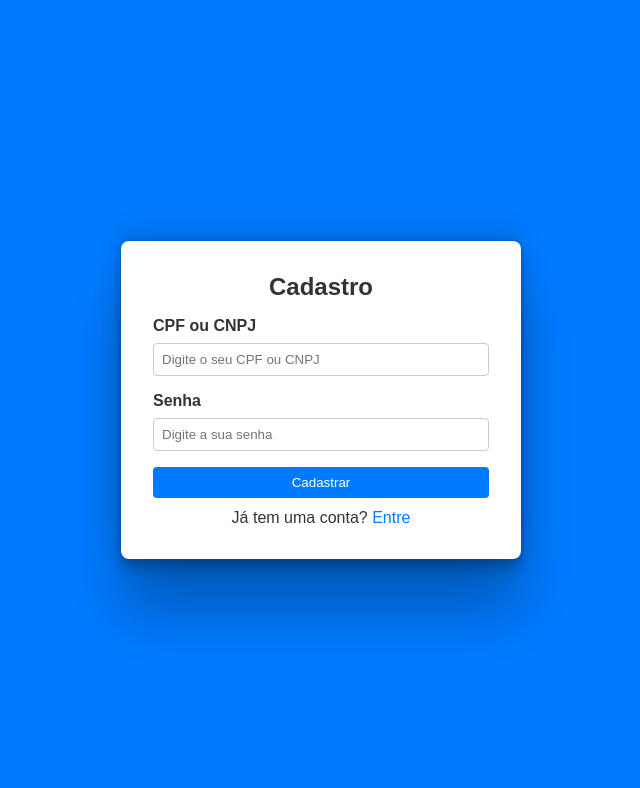
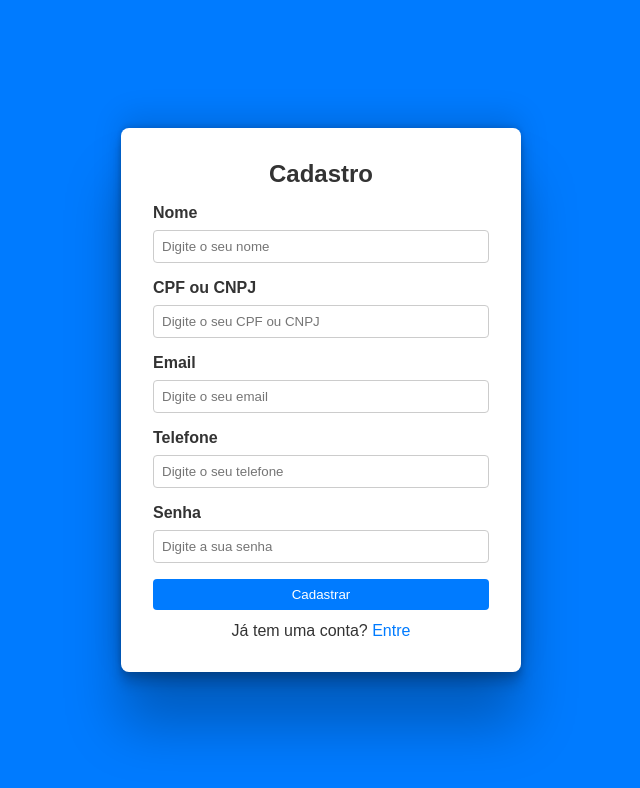
Before and after one commit to MarvinRF/t-alpha-test, a React (Create React App) app: page / in a window 1280 px wide. Both pictures are taken after a click on the link "Registre-se". Shown: the top 788 px of the page, without its empty margins (319-959 px from the left). Built offline with nearby package versions, Linux system fonts and the light colour scheme.

Commit message:
"Added DeleteProduct(COM ERRO 500) route, updated Cadastro component with new fields and API call, and modified Login component to set Authorization header"

```diff
--- a/src/App.tsx
+++ b/src/App.tsx
@@ -13,7 +13,7 @@ import CreateProduct from "./components/CreateProduct";
 //import GetAllProducts from "./components/GetAllProducts";
 //import GetProduct from "./components/GetProduct";
 //import UpdateProduct from "./components/UpdateProduct";
-//import DeleteProduct from "./components/DeleteProduct";
+import DeleteProduct from "./components/DeleteProduct";
 
 const App: React.FC = () => {
   return (
@@ -25,10 +25,11 @@ const App: React.FC = () => {
           <Route path="/signup" element={<CadastroWrapper />} />
           <Route path="/admin" element={<AdminPage />} />
           <Route path="/create-product" element={<CreateProduct />} />
+          <Route path="/delete-product" element={<DeleteProduct />} />
           {/*<Route path="/get-all-products" element={<GetAllProducts />} />
           <Route path="/get-product" element={<GetProduct />} />
           <Route path="/update-product" element={<UpdateProduct />} />
-          <Route path="/delete-product" element={<DeleteProduct />} />
+          } />
           */}
         </Routes>
       </Router>
--- a/src/components/Auth/Cadastro.tsx
+++ b/src/components/Auth/Cadastro.tsx
@@ -15,19 +15,39 @@ interface CadastroProps {
 }
 
 const Cadastro: React.FC<CadastroProps> = ({ onSwitchToLogin }) => {
+  const [name, setName] = useState("");
   const [taxNumber, setTaxNumber] = useState("");
+  const [mail, setMail] = useState("");
+  const [phone, setPhone] = useState("");
   const [password, setPassword] = useState("");
 
   const handleSignup = async () => {
     try {
-      await api.post("/api/auth/signup", {
-        taxNumber,
-        password,
-      });
+      // Obtém o token do localStorage, se necessário
+      const token = localStorage.getItem("token");
+
+      // Configura o cabeçalho Authorization se o token estiver presente
+      const headers = token ? { Authorization: `Bearer ${token}` } : undefined;
+
+      // Envia a requisição para criar um novo usuário
+      const response = await api.post(
+        "/api/auth/register",
+        {
+          name,
+          taxNumber,
+          mail,
+          phone,
+          password,
+        },
+        {
+          headers: headers,
+        }
+      );
+
       alert("Usuário cadastrado com sucesso");
       onSwitchToLogin();
     } catch (error) {
-      console.error(error);
+      console.error("Erro ao cadastrar usuário:", error);
       alert("Erro ao cadastrar usuário");
     }
   };
@@ -36,6 +56,14 @@ const Cadastro: React.FC<CadastroProps> = ({ onSwitchToLogin }) => {
     <PageContainer>
       <FormContainer>
         <Title>Cadastro</Title>
+        <Label>Nome</Label>
+        <Input
+          type="text"
+          required
+          value={name}
+          onChange={(e) => setName(e.target.value)}
+          placeholder="Digite o seu nome"
+        />
         <Label>CPF ou CNPJ</Label>
         <Input
           type="text"
@@ -43,6 +71,22 @@ const Cadastro: React.FC<CadastroProps> = ({ onSwitchToLogin }) => {
           value={taxNumber}
           onChange={(e) => setTaxNumber(e.target.value)}
           placeholder="Digite o seu CPF ou CNPJ"
+        />
+        <Label>Email</Label>
+        <Input
+          type="email"
+          required
+          value={mail}
+          onChange={(e) => setMail(e.target.value)}
+          placeholder="Digite o seu email"
+        />
+        <Label>Telefone</Label>
+        <Input
+          type="text"
+          required
+          value={phone}
+          onChange={(e) => setPhone(e.target.value)}
+          placeholder="Digite o seu telefone"
         />
         <Label>Senha</Label>
         <Input
--- a/src/components/Auth/Login.tsx
+++ b/src/components/Auth/Login.tsx
@@ -27,11 +27,10 @@ const Login: React.FC<LoginProps> = ({ onSwitchToSignup, onLoginSuccess }) => {
         taxNumber,
         password,
       });
-      localStorage.setItem("token", response.data.data.token);
+      const token = response.data.data.token;
+      localStorage.setItem("token", token);
 
-      api.defaults.headers.common[
-        "Authorization"
-      ] = `Bearer ${response.data.token}`;
+      api.defaults.headers.common["Authorization"] = `Bearer ${token}`;
 
       onLoginSuccess(); // Navega para a página de administração
     } catch (error) {
--- /dev/null
+++ b/src/components/DeleteProduct/index.tsx
@@ -0,0 +1,87 @@
+import React, { useState, useEffect } from "react";
+import { useNavigate } from "react-router-dom";
+import api from "../services/api";
+import {
+  PageContainer,
+  Header,
+  Input,
+  Button,
+  HeaderTitle,
+  Label,
+  FormContainer,
+} from "./styles";
+
+const DeleteProduct: React.FC = () => {
+  const [productId, setProductId] = useState<number | null>(null);
+  const navigate = useNavigate();
+
+  useEffect(() => {
+    const token = localStorage.getItem("token");
+    if (token) {
+      api.defaults.headers.common["Authorization"] = `Bearer ${token}`;
+    } else {
+      alert("Usuário não autenticado");
+      navigate("/login");
+    }
+  }, [navigate]);
+
+  const handleDelete = async (e: React.FormEvent) => {
+    e.preventDefault();
+
+    if (productId === null) {
+      alert("Por favor, insira o ID do produto");
+      return;
+    }
+
+    const token = localStorage.getItem("token");
+    if (!token) {
+      alert("Usuário não autenticado");
+      navigate("/login");
+      return;
+    }
+
+    try {
+      console.log("Deleting product with ID:", productId);
+      console.log("Using token:", token);
+
+      const response = await api.delete(
+        `/api/products/delete-product/${productId}`,
+        {
+          headers: {
+            Authorization: `Bearer ${token}`,
+          },
+        }
+      );
+
+      console.log(response.data);
+      alert("Produto deletado com sucesso!");
+      navigate("/admin");
+    } catch (error) {
+      console.error("Error deleting product:", error);
+      alert("Erro ao deletar produto");
+    }
+  };
+
+  return (
+    <PageContainer>
+      <Header>
+        <HeaderTitle onClick={() => navigate("/admin")}>T-Alfa</HeaderTitle>
+        <h2>Deletar Produto</h2>
+      </Header>
+      <FormContainer onSubmit={handleDelete}>
+        <Label htmlFor="productId">ID do Produto</Label>
+        <Input
+          type="number"
+          id="productId"
+          name="productId"
+          value={productId || ""}
+          onChange={(e) => setProductId(parseInt(e.target.value))}
+          placeholder="Digite o ID do produto"
+        />
+        <Button type="submit">Deletar Produto</Button>
+      </FormContainer>
+    </PageContainer>
+  );
+};
+
+export default DeleteProduct;
--- /dev/null
+++ b/src/components/DeleteProduct/styles.ts
@@ -0,0 +1,99 @@
+import styled from "styled-components";
+
+export const PageContainer = styled.div`
+  display: flex;
+  flex-direction: column;
+  align-items: center;
+  min-height: 100vh;
+  background-color: #007bff;
+`;
+
+export const Header = styled.header`
+  margin-bottom: 40px;
+  background-color: #fff;
+  width: 100%;
+  display: flex;
+  height: 5rem;
+  justify-content: space-between;
+  align-items: center;
+  padding: 0 26rem;
+  box-shadow: 0px 2px 5px rgba(0, 0, 0, 0.1);
+  border-bottom: 1px solid #ddd;
+  box-sizing: border-box;
+
+  @media (max-width: 1440px) {
+    flex-direction: column;
+    justify-content: center;
+    height: auto;
+    padding: 1rem;
+  }
+`;
+
+export const HeaderTitle = styled.h1`
+  font-size: 2rem;
+  cursor: pointer;
+  margin: 0;
+
+  @media (max-width: 1024px) {
+    font-size: 1.8rem;
+  }
+`;
+
+export const HeaderSubTitle = styled.h2`
+  font-size: 1.6rem;
+  margin: 0;
+
+  @media (max-width: 1024px) {
+    font-size: 1.4rem;
+  }
+`;
+
+export const FormContainer = styled.form`
+  display: flex;
+  flex-direction: column;
+  width: 600px;
+  padding: 20px;
+  border: 1px solid #ccc;
+  border-radius: 8px;
+  background-color: #fff;
+  box-shadow: 0px 4px 8px rgba(0, 0, 0, 0.1);
+  box-sizing: border-box;
+
+  @media (max-width: 768px) {
+    width: 400px;
+  }
+`;
+
+export const Input = styled.input`
+  margin-bottom: 15px;
+  padding: 12px;
+  width: 100%;
+  border: 1px solid #ccc;
+  border-radius: 4px;
+  font-size: 1rem;
+`;
+
+export const Button = styled.button`
+  padding: 12px 20px;
+  background-color: #007bff;
+  font-weight: bold;
+  color: #fff;
+  border: none;
+  border-radius: 4px;
+  cursor: pointer;
+  margin-top: 20px;
+  font-size: 1rem;
+  transition: background-color 0.3s;
+
+  &:hover {
+    background-color: #0056b3;
+  }
+`;
+
+export const Label = styled.label`
+  display: block;
+  margin-bottom: 8px;
+  font-weight: bold;
+  font-size: 1rem;
+  color: #333;
+`;
```
